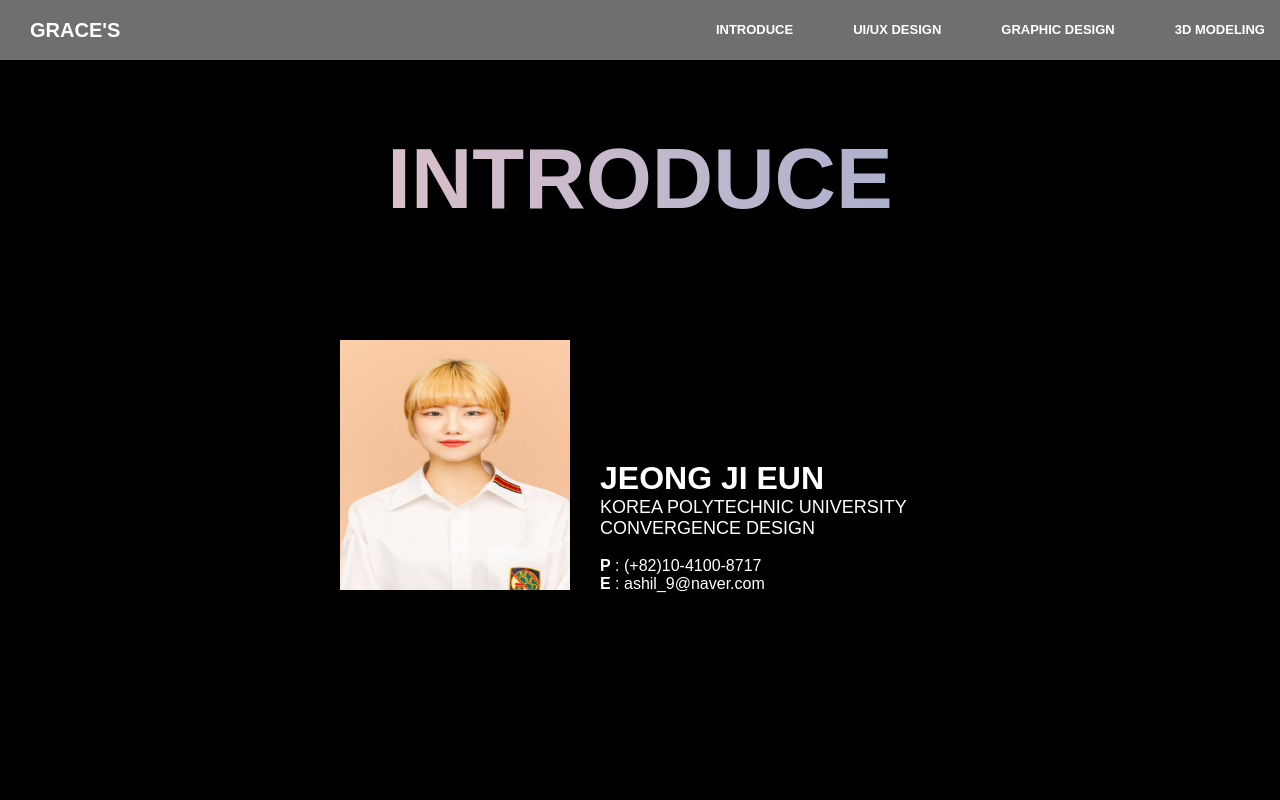
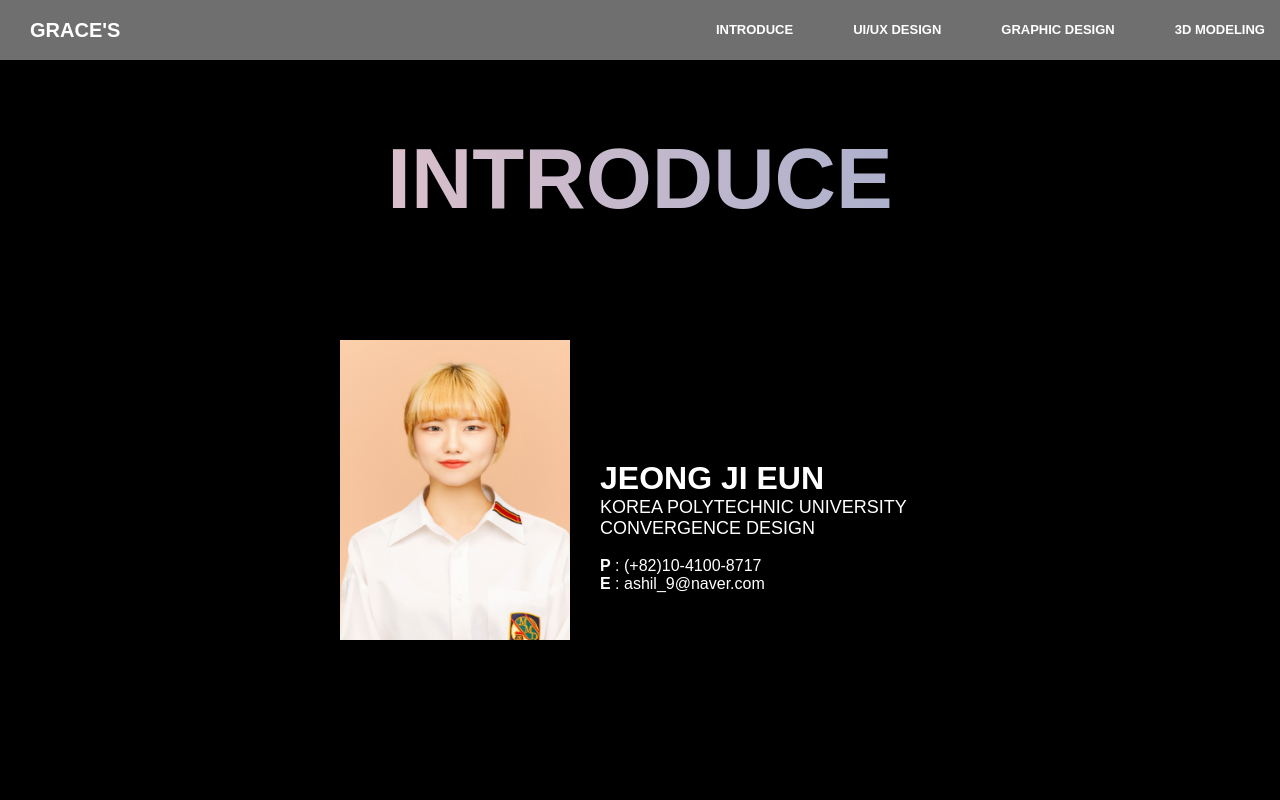
Before and after one commit to ashil9/GRACE, a plain HTML site: page main.html in a window 1280 px wide. Shown: the top 800 px of the page. Drawn offline with Linux system fonts and the light colour scheme.

Commit message:
Update main.html

```diff
--- a/main.html
+++ b/main.html
@@ -187,7 +187,7 @@
 	<h1 class="intro">INTRODUCE</h1>
 	<div class="container">
 		<div class="profile-img">
-		<img src="KakaoTalk_20200831_220159798_.jpg" width="230px" height="250px">
+		<img src="KakaoTalk_20200831_220159798_.jpg" width="230px" height="300px">
 		</div>
 		<div class="profile-txt">
 			<h1>JEONG JI EUN </h1>
```
